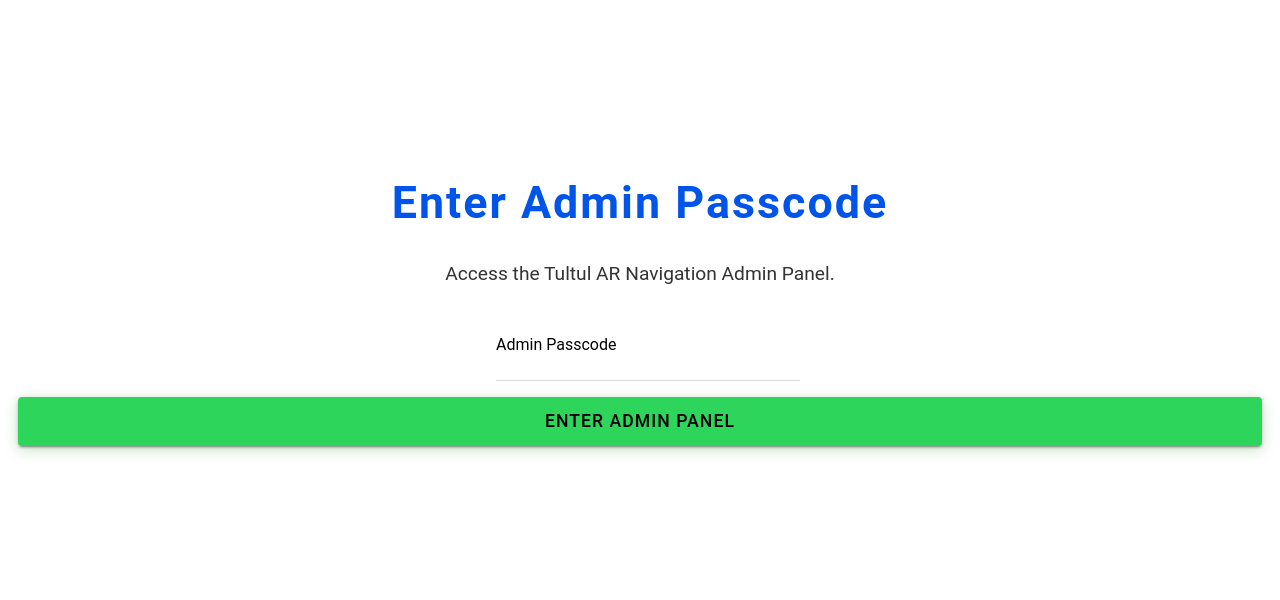
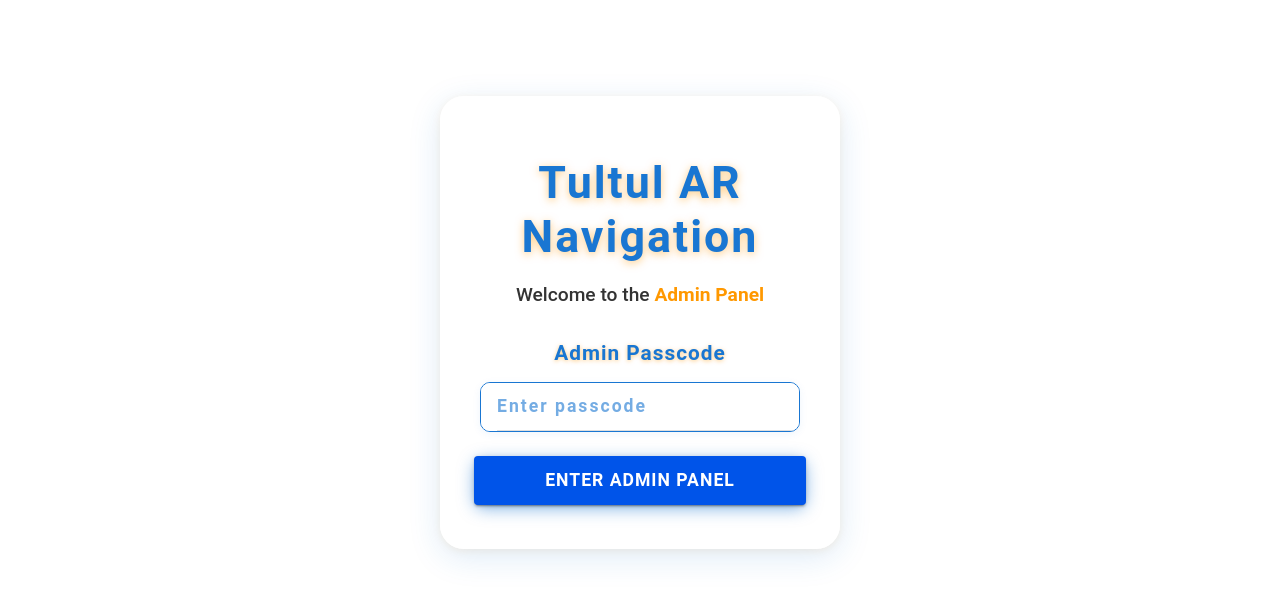
Before and after one commit to Opop29/tultul, a React (Vite) app: page /tultul/landing in a window 1280 px wide. Shown: the top 600 px of the page. Built offline with nearby package versions, Linux system fonts and the light colour scheme.

Commit message:
add more functionable securyty  pascode for admin without database and apply minimal style by using orange blue white theme as color palet

```diff
--- a/src/App.tsx
+++ b/src/App.tsx
@@ -44,7 +44,7 @@
       <Landing />
     </Route>
     <Route exact path="/tultul/home">
-          <Home />
+      <Home /> {/* Only Home.tsx contains IonMenu */}
     </Route>
     <Route exact path="/tultul/">
       <Redirect to="/tultul/landing" />
--- a/src/pages/Home.tsx
+++ b/src/pages/Home.tsx
@@ -1,18 +1,30 @@
-import React from 'react';
-import { IonPage, IonContent, IonText, IonMenu, IonHeader, IonToolbar, IonTitle, IonButtons, IonMenuButton, IonList, IonItem, IonIcon } from '@ionic/react';
+import React, { useRef } from 'react';
+import { IonPage, IonContent, IonText, IonMenu, IonHeader, IonToolbar, IonTitle, IonButtons, IonMenuButton, IonList, IonItem, IonIcon, IonMenuToggle } from '@ionic/react';
 import { logOutOutline, menuOutline, homeOutline } from 'ionicons/icons';
 import { useHistory } from 'react-router-dom';
 
 const Home: React.FC = () => {
   const history = useHistory();
+  const menuRef = useRef<HTMLIonMenuElement>(null);
 
   const handleLogout = () => {
+    // Close the menu before navigating
+    if (menuRef.current) {
+      menuRef.current.close();
+    }
     history.push('/tultul/landing');
+  };
+
+  const handleHomeClick = () => {
+    if (menuRef.current) {
+      menuRef.current.close();
+    }
+    // Add navigation if needed
   };
 
   return (
     <>
-      <IonMenu side="start" contentId="main-content" type="overlay">
+      <IonMenu side="start" contentId="main-content" type="overlay" ref={menuRef}>
         <IonHeader>
           <IonToolbar color="primary">
             <IonTitle>Admin Menu</IonTitle>
@@ -20,14 +32,18 @@
         </IonHeader>
         <IonContent>
           <IonList>
-            <IonItem button>
+            <IonMenuToggle autoHide={false}>
+              <IonItem button onClick={handleHomeClick}>
                 <IonIcon slot="start" icon={homeOutline} />
                 Home
               </IonItem>
+            </IonMenuToggle>
+            <IonMenuToggle autoHide={false}>
               <IonItem button onClick={handleLogout}>
                 <IonIcon slot="start" icon={logOutOutline} />
                 Logout
               </IonItem>
+            </IonMenuToggle>
           </IonList>
         </IonContent>
       </IonMenu>
--- a/src/pages/Landing.tsx
+++ b/src/pages/Landing.tsx
@@ -1,5 +1,5 @@
 import React, { useState } from 'react';
-import { IonPage, IonContent, IonButton, IonText, IonInput, IonItem, IonLabel, IonToast } from '@ionic/react';
+import { IonPage, IonContent, IonButton, IonText, IonInput, IonItem, IonLabel, IonModal, IonSpinner } from '@ionic/react';
 import { useHistory } from 'react-router-dom';
 
 const ADMIN_PASSCODE = import.meta.env.VITE_ADMIN_PASSCODE;
@@ -8,94 +8,173 @@
   const history = useHistory();
   const [passcode, setPasscode] = useState('');
   const [error, setError] = useState('');
-  const [showToast, setShowToast] = useState(false);
+  const [showModal, setShowModal] = useState(false);
+
+  // Responsive container style
+  const getContainerStyle = () => {
+    if (window.innerWidth > 600) {
+      // Desktop/tablet: show container
+      return {
+        maxWidth: 400,
+        margin: '10vh auto',
+        padding: '2.5rem 2rem',
+        borderRadius: '24px',
+        background: 'rgba(255,255,255,0.92)',
+        boxShadow: '0 8px 32px rgba(25, 118, 210, 0.15), 0 2px 8px rgba(255,152,0,0.10)',
+        textAlign: 'center' as const,
+        animation: 'fadeIn 2s',
+      };
+    }
+    // Mobile: no container, just padding
+    return {
+      padding: '2rem 1rem',
+      textAlign: 'center' as const,
+      animation: 'fadeIn 2s',
+      background: 'transparent',
+    };
+  };
 
   const handleLogin = () => {
     if (passcode === ADMIN_PASSCODE) {
       setError('');
-      setShowToast(true);
+      setPasscode('');
+      setShowModal(true);
+      setTimeout(() => {
+        setShowModal(false);
+        history.push('/tultul/home');
+      }, 3000);
     } else {
       setError('Incorrect passcode');
     }
   };
 
-  const handleToastButton = () => {
-    setShowToast(false);
-    history.push('/tultul/home');
-  };
-
   return (
     <IonPage>
-      <IonContent className="ion-padding" fullscreen>
-        <div
+      <IonContent
+        className="ion-padding"
+        fullscreen
         style={{
-            textAlign: 'center',
-            marginTop: '20vh',
-            animation: 'fadeIn 2s',
+          background: 'linear-gradient(135deg, #1976d2 0%, #ff9800 100%)',
+          minHeight: '100vh',
         }}
       >
+        <div style={getContainerStyle()}>
           <IonText color="primary">
-            <h1 style={{
+            <h1
+              style={{
                 fontSize: '2.8rem',
                 fontWeight: 'bold',
                 letterSpacing: '2px',
-              animation: 'slideDown 1s'
-            }}>
-              Enter Admin Passcode
+                animation: 'slideDown 1s',
+                marginBottom: '0.5rem',
+                color: '#1976d2',
+                textShadow: '0 2px 8px #ff980080',
+              }}
+            >
+              Tultul AR Navigation
             </h1>
           </IonText>
           <IonText>
-            <p style={{
-              margin: '2rem 0',
+            <p
+              style={{
+                margin: '1.2rem 0 2.2rem 0',
                 fontSize: '1.2rem',
                 color: '#333',
-              animation: 'fadeIn 2.5s'
-            }}>
-              Access the Tultul AR Navigation Admin Panel.
+                animation: 'fadeIn 2.5s',
+                fontWeight: 500,
+              }}
+            >
+              Welcome to the <span style={{ color: '#ff9800', fontWeight: 'bold' }}>Admin Panel</span>
             </p>
           </IonText>
-          <IonItem style={{ maxWidth: 320, margin: '1rem auto' }}>
-            <IonLabel position="floating">Admin Passcode</IonLabel>
+          <IonText>
+            <h2
+              style={{
+                color: '#1976d2',
+                fontWeight: 'bold',
+                fontSize: '1.3rem',
+                marginBottom: '1rem',
+                letterSpacing: '1px',
+                textShadow: '0 1px 4px #ff980080',
+              }}
+            >
+              Admin Passcode
+            </h2>
+          </IonText>
+          <IonItem
+            style={{
+              maxWidth: 320,
+              margin: '0 auto 1rem auto',
+              borderRadius: '10px',
+              boxShadow: '0 2px 8px rgba(25,118,210,0.07)',
+              background: '#fff',
+              border: '1px solid #1976d2',
+            }}
+          >
             <IonInput
               type="password"
               value={passcode}
               onIonChange={e => setPasscode(e.detail.value!)}
               required
+              style={{
+                fontSize: '1.1rem',
+                color: '#1976d2',
+                fontWeight: 'bold',
+                letterSpacing: '2px',
+              }}
+              disabled={showModal}
+              placeholder="Enter passcode"
             />
           </IonItem>
           {error && (
             <IonText color="danger">
-              <p>{error}</p>
+              <p style={{ marginTop: '0.5rem', fontWeight: 'bold', color: '#d32f2f' }}>{error}</p>
             </IonText>
           )}
           <IonButton
             expand="block"
             size="large"
-            color="success"
+            color="primary"
             onClick={handleLogin}
             style={{
               fontSize: '1.1rem',
-              boxShadow: '0 4px 16px rgba(0, 128, 0, 0.2)',
+              marginTop: '1.5rem',
+              boxShadow: '0 4px 16px #1976d280',
+              borderRadius: '10px',
+              background: 'linear-gradient(90deg, #1976d2 60%, #ff9800 100%)',
+              color: '#fff',
+              fontWeight: 'bold',
+              letterSpacing: '1px',
               transition: 'transform 0.2s',
-              animation: 'popIn 1.5s'
+              animation: 'popIn 1.5s',
             }}
+            disabled={showModal}
           >
             Enter Admin Panel
           </IonButton>
         </div>
-        <IonToast
-          isOpen={showToast}
-          message="Login successful! Click to proceed."
-          color="success"
-          position="top"
-          buttons={[
-            {
-              text: 'Proceed',
-              handler: handleToastButton
-            }
-          ]}
-          onDidDismiss={() => setShowToast(false)}
-        />
+        <IonModal isOpen={showModal} backdropDismiss={false}>
+          <div
+            style={{
+              display: 'flex',
+              flexDirection: 'column',
+              alignItems: 'center',
+              justifyContent: 'center',
+              height: '100%',
+              background: 'linear-gradient(135deg, #1976d2 0%, #ff9800 100%)',
+            }}
+          >
+            <IonSpinner name="dots" style={{ marginBottom: '1rem', color: '#fff' }} />
+            <IonText color="light">
+              <h2 style={{ color: '#fff', fontWeight: 'bold', marginBottom: '0.5rem' }}>Logging in...</h2>
+            </IonText>
+            <IonText>
+              <p style={{ color: '#fff', marginTop: '0.5rem', fontWeight: 500 }}>
+                Please wait while we verify your access.
+              </p>
+            </IonText>
+          </div>
+        </IonModal>
         <style>
           {`
             @keyframes fadeIn {
```
Lines whose indentation alone changed are shown as unchanged.
